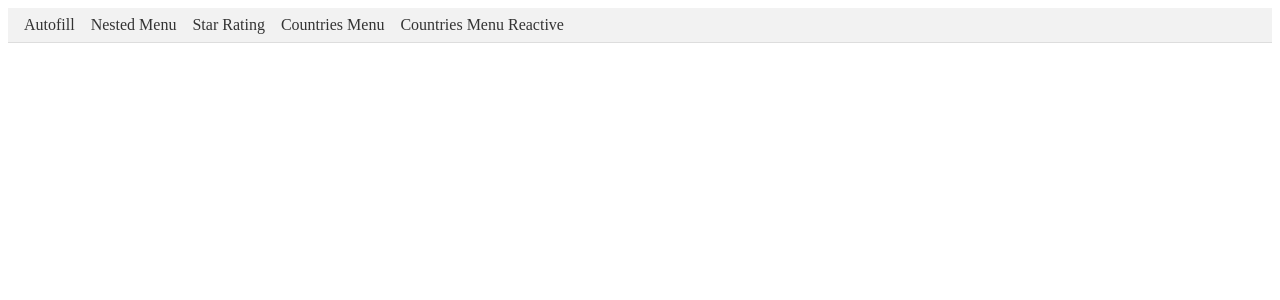
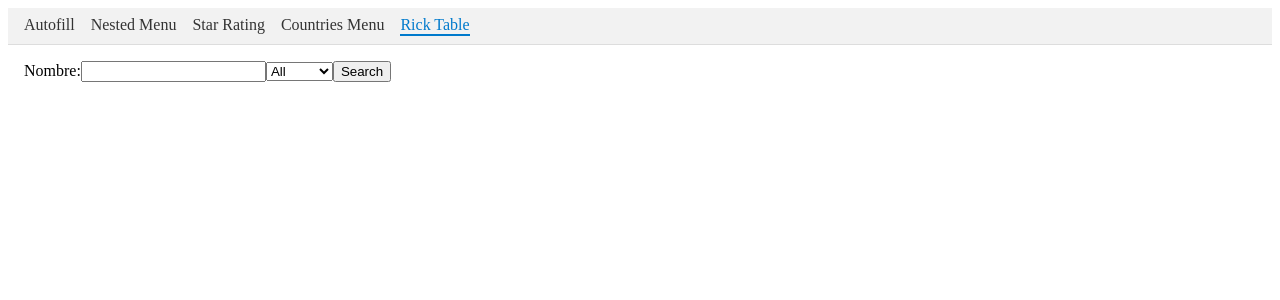
Before and after one commit to JulioTorres00/concept-testing, an Angular app: page /rick-menu in a window 1280 px wide. Before the commit this address led to /. Shown: the top 300 px of the page. Built offline with nearby package versions, Linux system fonts and the light colour scheme.

Commit message:
Rick table menu implemented

```diff
--- a/src/app/app.routes.ts
+++ b/src/app/app.routes.ts
@@ -4,6 +4,7 @@ import { Autofill } from './ejercicios/autofill/autofill';
 import { CountriesMenu } from './ejercicios/countries-menu/countries-menu';
 import { NestedMenu } from './ejercicios/nested-menu/nested-menu';
 import { StarRating } from './ejercicios/star-rating/star-rating';
+import { RickMenu } from './ejercicios/rick-menu/rick-menu';
 
 export const routes: Routes = [
   { path: '', redirectTo: 'autofill', pathMatch: 'full' },
@@ -12,4 +13,5 @@ export const routes: Routes = [
   { path: 'nesting', component: NestedMenu },
   { path: 'stars', component: StarRating },
   { path: 'countries-reactive', component: CountriesMenuReactive },
+  { path: 'rick-menu', component: RickMenu },
 ];
--- /dev/null
+++ b/src/app/ejercicios/extras/models/rick-model.ts
@@ -0,0 +1,12 @@
+export interface RickModel {
+  id: number;
+  name: string;
+  status: string;
+  species: string;
+  type: string;
+  gender: string;
+}
+
+export interface RickObject {
+  results: RickModel[];
+}
--- /dev/null
+++ b/src/app/ejercicios/extras/services/rick-menu-service/rick-menu-service.ts
@@ -0,0 +1,21 @@
+import { HttpClient, HttpParams } from '@angular/common/http';
+import { Injectable } from '@angular/core';
+import { RickModel, RickObject } from '../../models/rick-model';
+import { map, Observable } from 'rxjs';
+
+@Injectable({
+  providedIn: 'root',
+})
+export class RickService {
+  public baseUrl: string = 'https://rickandmortyapi.com/api/character';
+
+  constructor(private http: HttpClient) {}
+
+  public getCharacters(name: string, gender: string): Observable<RickModel[]> {
+    const params = new HttpParams().set('name', name).set('gender', gender);
+
+    return this.http
+      .get<RickObject>(this.baseUrl, { params: params })
+      .pipe(map((d) => d.results));
+  }
+}
--- /dev/null
+++ b/src/app/ejercicios/rick-menu/rick-menu.css
@@ -0,0 +1,9 @@
+table {
+  margin-top: 1rem;
+}
+
+th,
+td {
+  padding: 1rem;
+  border: 2px solid black;
+}
--- /dev/null
+++ b/src/app/ejercicios/rick-menu/rick-menu.html
@@ -0,0 +1,32 @@
+<div class="filter-container">
+  <label for="searchInput">Nombre:</label>
+  <input type="text" id="searchInput" [(ngModel)]="inputField" />
+
+  <select name="selectField" id="selectField" [(ngModel)]="selectField">
+    <option value="">All</option>
+    <option value="Male">Male</option>
+    <option value="Female">Female</option>
+  </select>
+
+  <button (click)="onSearch()">Search</button>
+</div>
+
+@if(dataList().length){
+<table>
+  <th>Id</th>
+  <th>Nombre</th>
+  <th>Status</th>
+  <th>Species</th>
+  <th>Genero</th>
+  @for(character of dataList(); track $index){
+  <tr>
+    <td>{{ character.id }}</td>
+    <td>{{ character.name }}</td>
+    <td>{{ character.status }}</td>
+    <td>{{ character.species }}</td>
+    <td>{{ character.gender }}</td>
+  </tr>
+  }
+</table>
+
+}
--- /dev/null
+++ b/src/app/ejercicios/rick-menu/rick-menu.ts
@@ -0,0 +1,45 @@
+import {
+  Component,
+  OnDestroy,
+  ChangeDetectionStrategy,
+  signal,
+} from '@angular/core';
+import { RickModel } from '../extras/models/rick-model';
+import { RickService } from '../../ejercicios/extras/services/rick-menu-service/rick-menu-service';
+import { FormsModule } from '@angular/forms';
+import { Subscription } from 'rxjs';
+
+@Component({
+  selector: 'app-rick-menu',
+  imports: [FormsModule],
+  changeDetection: ChangeDetectionStrategy.OnPush,
+  templateUrl: './rick-menu.html',
+  styleUrl: './rick-menu.css',
+})
+export class RickMenu implements OnDestroy {
+  public inputField = signal<string>('');
+  public selectField = signal<string>('');
+  public dataList = signal<RickModel[]>([]);
+  private subs = new Subscription();
+
+  constructor(private service: RickService) {}
+
+  onSearch() {
+    const subs = this.service
+      .getCharacters(this.inputField(), this.selectField())
+      .subscribe({
+        next: (data) => {
+          console.log(data);
+          this.dataList.set(data);
+        },
+        error: (error) => {
+          console.log('error', error);
+        },
+      });
+    this.subs.add(subs);
+  }
+
+  ngOnDestroy(): void {
+    this.subs.unsubscribe();
+  }
+}
--- a/src/app/header/header.html
+++ b/src/app/header/header.html
@@ -3,7 +3,5 @@
   <a routerLink="/nesting" routerLinkActive="active">Nested Menu</a>
   <a routerLink="/stars" routerLinkActive="active">Star Rating</a>
   <a routerLink="/countries" routerLinkActive="active">Countries Menu</a>
-  <a routerLink="/countries-reactive" routerLinkActive="active"
-    >Countries Menu Reactive</a
-  >
+  <a routerLink="/rick-menu" routerLinkActive="active">Rick Table</a>
 </nav>
```
Also changed, not shown: 2 other files (tests, documents, lock files or other folders).
